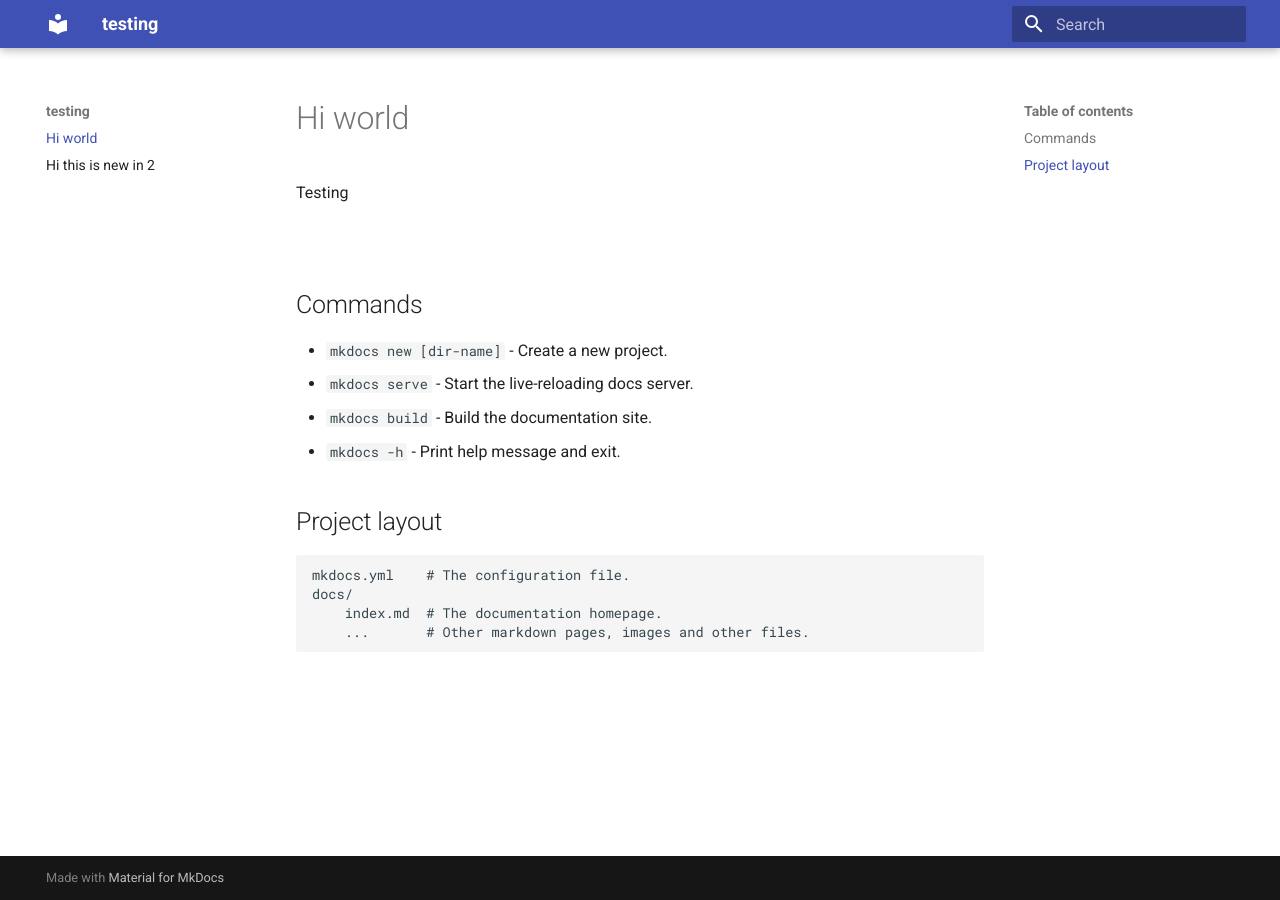
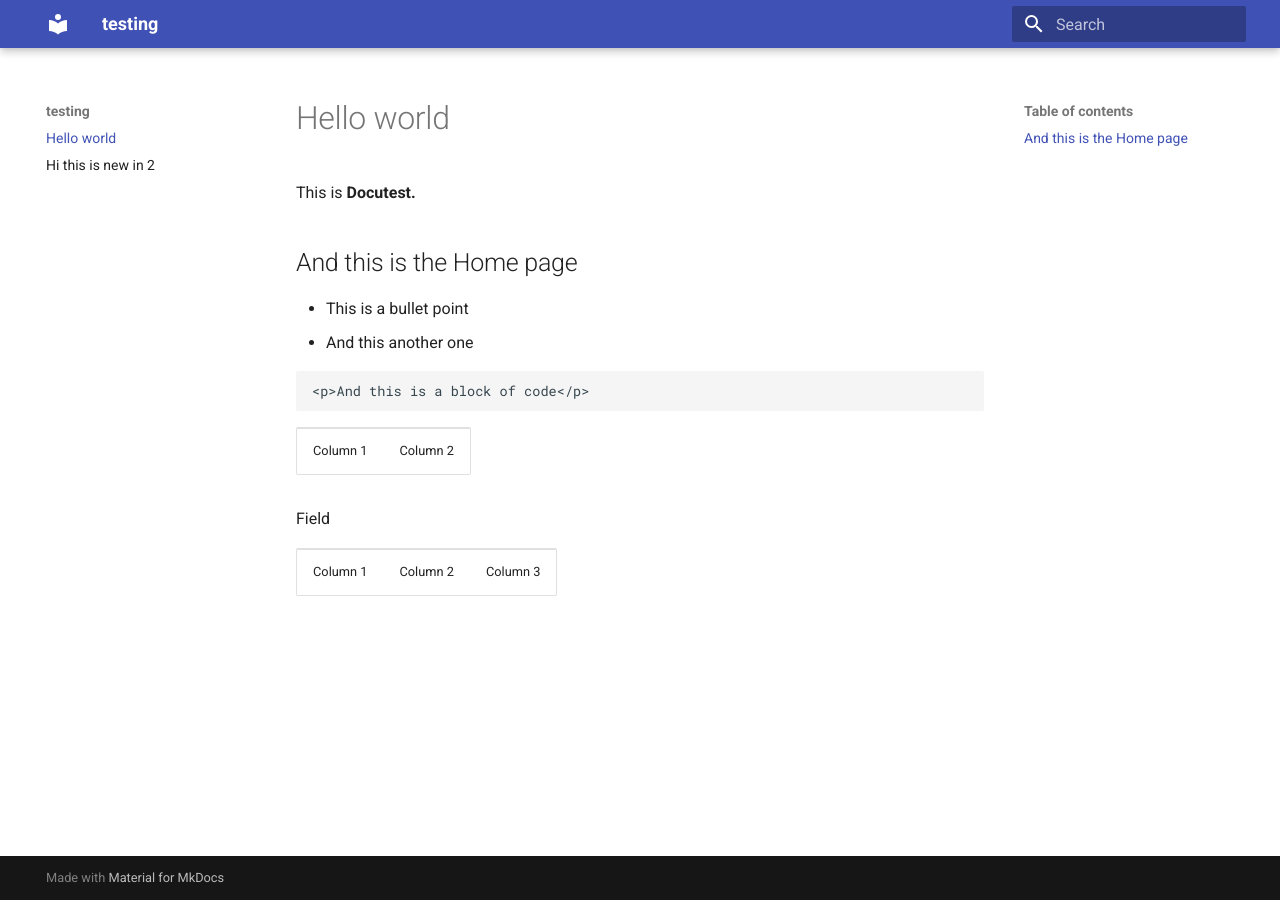
Before and after one commit to docutest/mkdocstest1, an MkDocs documentation site: the page built from docs/index.md, in a window 1280 px wide. Built offline with MkDocs 1.6.1 and Material for MkDocs 9.7.7, drawn with Linux system fonts in a browser that asks for light colours.

Commit message:
Updated 1 file via CloudCannon.

````diff
--- a/docs/index.md
+++ b/docs/index.md
@@ -1,21 +1,18 @@
-# Hi world
+# Hello world
 
-Testing
+This is **Docutest.**
 
-&nbsp;
+## And this is the Home page
 
-## Commands
-
-* `mkdocs new [dir-name]` - Create a new project.
-* `mkdocs serve` - Start the live-reloading docs server.
-* `mkdocs build` - Build the documentation site.
-* `mkdocs -h` - Print help message and exit.
-
-## Project layout
+* This is a bullet point
+* And this another one
 
 ```
-mkdocs.yml    # The configuration file.
-docs/
-    index.md  # The documentation homepage.
-    ...       # Other markdown pages, images and other files.
+<p>And this is a block of code</p>
 ```
+
+<table><tbody><tr><td><p>Column 1</p></td><td><p>Column 2</p></td></tr></tbody></table>
+
+Field
+
+<table><tbody><tr><td><p>Column 1</p></td><td><p>Column 2</p></td><td><p>Column 3</p></td></tr></tbody></table>
````
